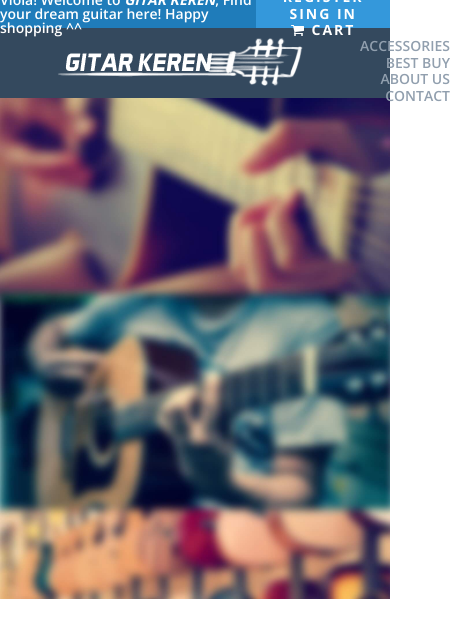
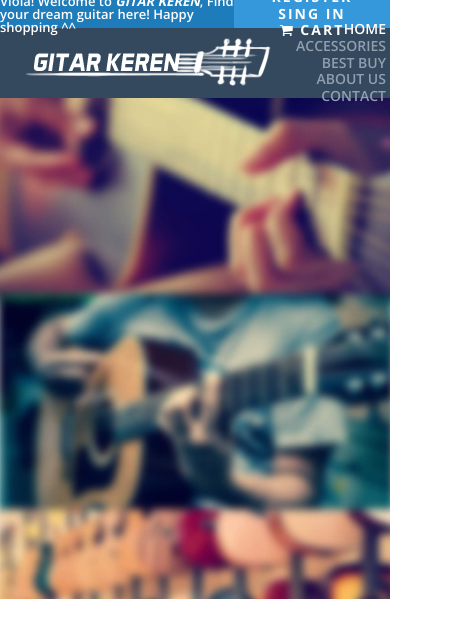
Before and after one commit to OleksandrPiatkin/Guitar-Karen-landing-page, a plain HTML site: page index.html in a window 390 px wide. Shown: the whole page, 450 px wide, since content can reach past the window. Drawn offline with nearby package versions, Linux system fonts and the light colour scheme.

Commit message:
Update style.css

```diff
--- a/style.css
+++ b/style.css
@@ -18,7 +18,7 @@ header {
             display: flex;
             align-items: center;
             justify-content: center;
-        width: 714px;
+            width: 65.75%;
             height: 28px;
             background-color: #1f7cba;
         }
@@ -34,7 +34,7 @@ header {
             display: flex;
             align-items: center;
             justify-content: center;
-        width: 372px;
+            width: 34.25%;
             height: 28px;
             background-color: #3498db;
         }
@@ -59,7 +59,7 @@ header {
         align-items: center;
         justify-content: space-between;
         background-color:  #34495e;
-	max-width: 1086px;
+        max-width: 100%;
         height: 70px;
     }
         .top-navigation a {
@@ -89,3 +89,38 @@ header {
                 .navigation-menu li a.active {
                     color: #ffffff;
                 }
+
+
+
+@media screen and (max-width: 1080px) {
+
+header {
+        max-width: 960px;
+}
+    .top-navigation a {
+        margin-left: 30px;
+    }
+    .navigation-menu {
+        margin-right: 30px;
+    }
+}
+@media screen and (max-width: 960px) {
+header {
+     max-width: 800px;
+}
+     .greeting-message {
+         width: 60%;
+    }
+        .greeting-message h1 {
+            font-size: 13px;
+        }
+    .client-panel {
+         width: 40%;
+    }
+    .top-navigation a {
+        margin-left: 25px;
+    }
+    .navigation-menu {
+        margin-right: 25px;
+    }
+}
```
Lines whose indentation alone changed are shown as unchanged.
